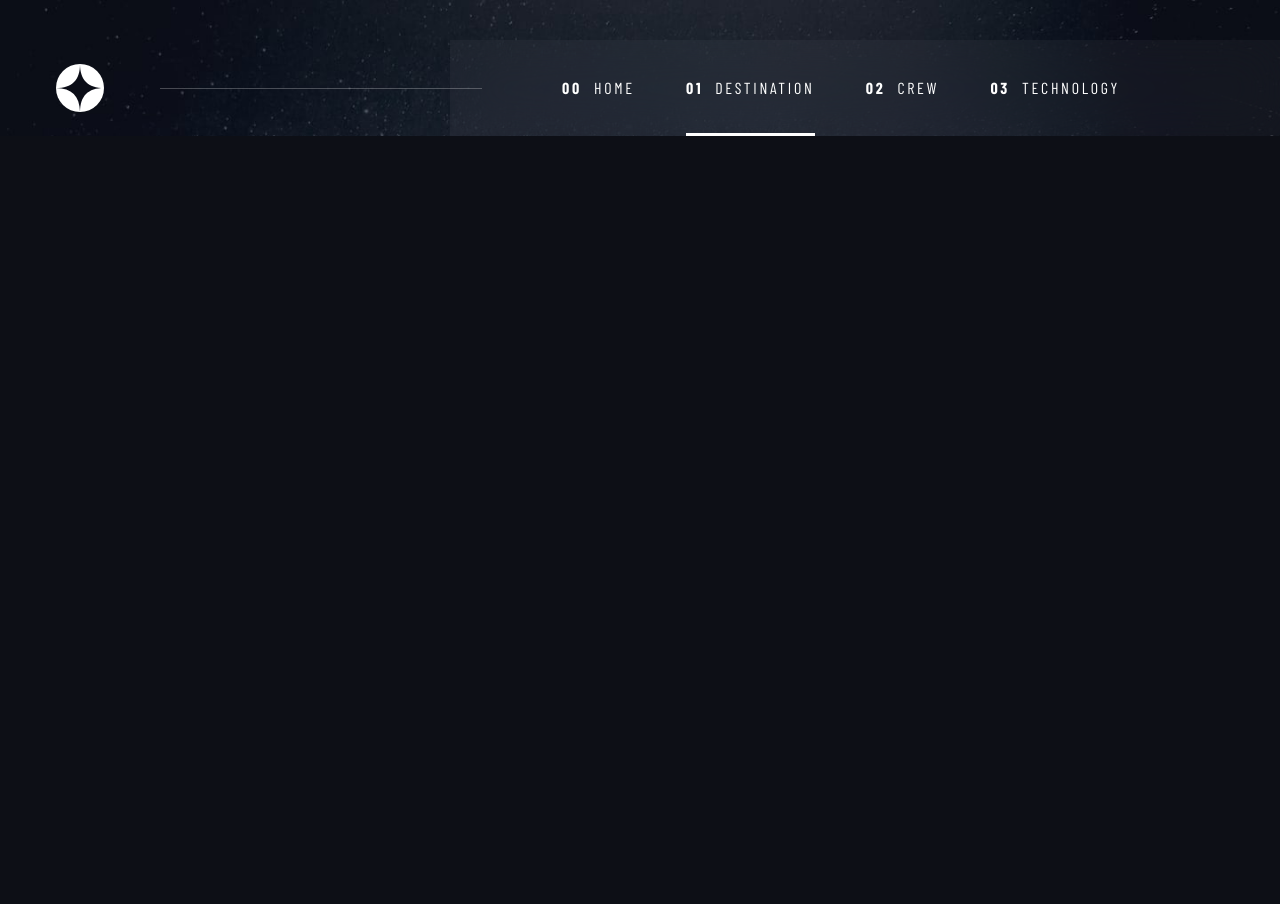
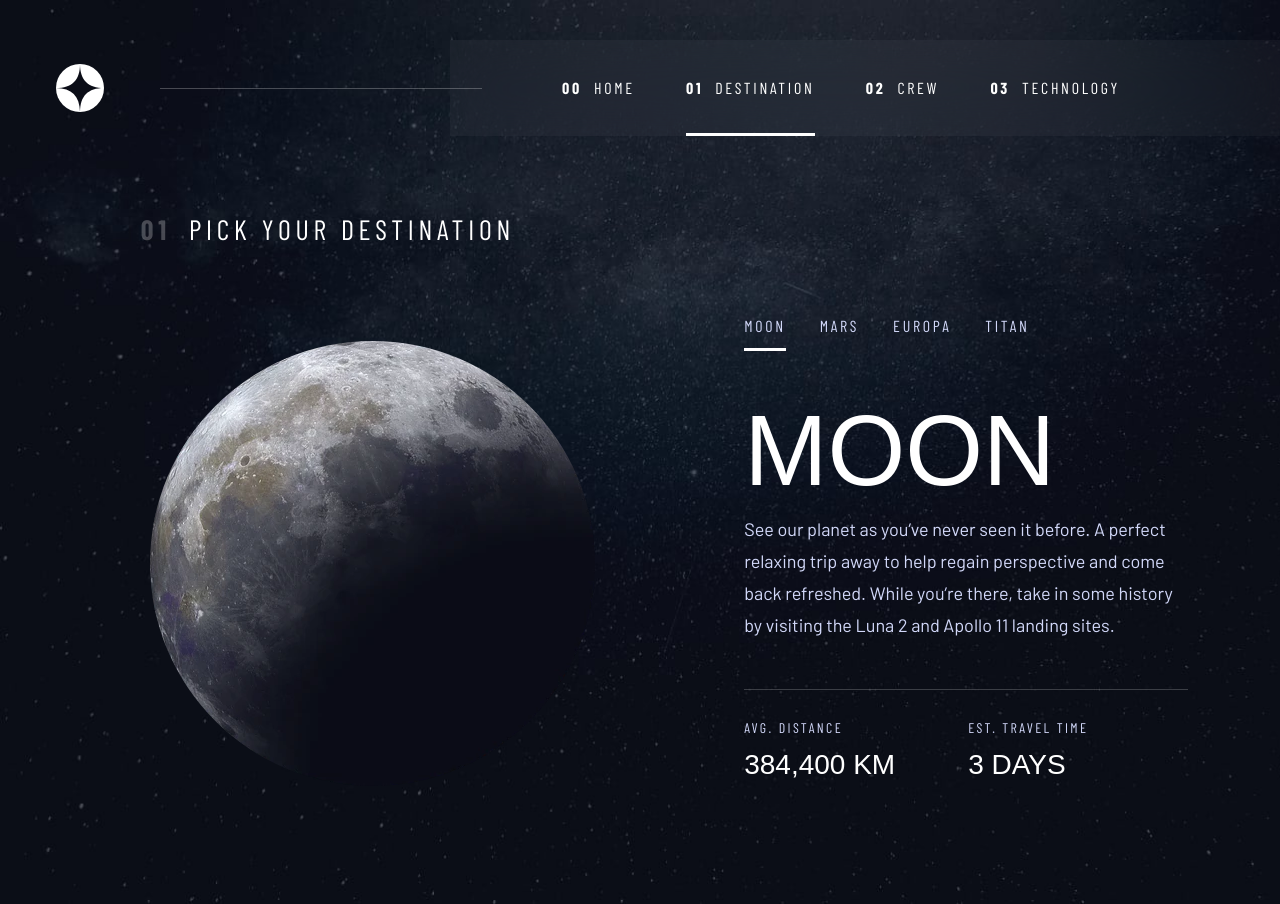
Before and after one commit to John-Paul-Larkin/fem-space-tourism-website, a Next.js app: page /destination in a window 1280 px wide. Before the commit the page ends 800 px from the top, so only its background shows below. Built offline with nearby package versions, Linux system fonts and the light colour scheme; a web font is replaced by a local one.

Commit message:
add destination slider

```diff
--- a/app/crew/page.tsx
+++ b/app/crew/page.tsx
@@ -1,15 +1,15 @@
 "use client";
+import Image from "next/image";
 
 import React, { useState } from "react";
 import jsonData from "@/public/data/data.json";
-import Image from "next/image";
+
+
 import { Swiper, SwiperSlide } from "swiper/react";
 
 import "swiper/css";
 import "swiper/css/pagination";
-import "./crewSwiper.css";
 
-import { Pagination, Navigation } from "swiper/modules";
 
 export default function Crew() {
   return (
--- a/app/destination/page.tsx
+++ b/app/destination/page.tsx
@@ -4,56 +4,70 @@ import Image from "next/image";
 import React, { useState } from "react";
 import jsonData from "@/public/data/data.json";
 
+import { Swiper, SwiperSlide, useSwiper, useSwiperSlide } from "swiper/react";
+
+import "swiper/css";
+import "swiper/css/pagination";
+
 export default function Destination() {
-  const { destinations } = jsonData;
-  const [selectedDestination, setSelectedDestination] = useState(
-    destinations[0],
-  );
-  const { name, description, travel, distance } = selectedDestination;
-  const image = selectedDestination?.images.webp;
-
-  const handleClickDestination = (clickedDestination: string) => {
-    const destinationInfo = destinations.find(
-      (destination) => destination.name === clickedDestination,
-    );
-    destinationInfo && setSelectedDestination(destinationInfo);
-  };
-
   return (
     <main className="w-screen overflow-hidden bg-destination-mobile bg-cover tablet:bg-destination-tablet desktop:bg-destination-desktop">
       <div className="mx-auto mt-[5.4rem] max-w-container-width desktop:mt-[8.5rem]">
-
-
+        <Swiper>
+          <SwiperSlide>
+            {({ isActive }) => (
+              <DestinationDetails
+                destination={0}
+                activeDestination={isActive === true ? 0 : null}
+              />
+            )}
+          </SwiperSlide>
+          <SwiperSlide>
+            {({ isActive }) => (
+              <DestinationDetails
+                destination={1}
+                activeDestination={isActive === true ? 1 : null}
+              />
+            )}
+          </SwiperSlide>
+          <SwiperSlide>
+            {({ isActive }) => (
+              <DestinationDetails
+                destination={2}
+                activeDestination={isActive === true ? 2 : null}
+              />
+            )}
+          </SwiperSlide>
+          <SwiperSlide>
+            {({ isActive }) => (
+              <DestinationDetails
+                destination={3}
+                activeDestination={isActive === true ? 3 : null}
+              />
+            )}
+          </SwiperSlide>
+        </Swiper>
       </div>
     </main>
   );
 }
 
+
 type Props = {
-  name: string | undefined;
-  menuItem: string;
-  handleClickDestination: (clickedDestination: string) => void;
+  activeDestination: number | null;
+  destination: number;
 };
 
-const DestinationMenu = (props: Props) => {
-  const { name, handleClickDestination, menuItem } = props;
+const DestinationDetails = (props: Props) => {
+  const { destination, activeDestination } = props;
+  const { destinations } = jsonData;
+
+  const { name, description, travel, distance } = destinations[destination];
+  const image = destinations[destination]?.images.webp;
+
+  const swiper = useSwiper();
 
   return (
-    <li
-      onClick={() => handleClickDestination(menuItem)}
-      className={`destination-menu-btn ${
-        name == menuItem ? "after:border-b-[3px]" : ""
-      }`}
-    >
-      {menuItem}
-    </li>
-  );
-};
-
-
-
-
-const DestinationDetails = () => {
     <div
       className="grid  grid-rows-destinationMobile text-center
   desktop:mb-[7.375rem] desktop:grid-cols-destinationDesktop desktop:grid-rows-destinationDesktop desktop:text-left"
@@ -82,28 +96,39 @@ const DestinationDetails = () => {
   desktop:mt-16 desktop:text-fs-300 desktop:tracking-ls-4"
         >
           <ul className="mx-auto  flex h-full w-[14.84375rem] items-start justify-between tablet:w-[17.84375rem] desktop:mx-0">
-        <DestinationMenu
-          name={name}
-          handleClickDestination={handleClickDestination}
-          menuItem="Moon"
-        />
+            <li
+              className={`destination-menu-btn ${
+                activeDestination == 0 ? "after:border-b-[3px]" : ""
+              }`}
+              onClick={() => swiper.slideTo(0, 500)}
+            >
+              {destinations[0].name}
+            </li>
+            <li
+              className={`destination-menu-btn ${
+                activeDestination == 1 ? "after:border-b-[3px]" : ""
+              }`}
+              onClick={() => swiper.slideTo(1, 500)}
+            >
+              {destinations[1].name}
+            </li>
 
-        <DestinationMenu
-          name={name}
-          handleClickDestination={handleClickDestination}
-          menuItem="Mars"
-        />
-
-        <DestinationMenu
-          name={name}
-          handleClickDestination={handleClickDestination}
-          menuItem="Europa"
-        />
-        <DestinationMenu
-          name={name}
-          handleClickDestination={handleClickDestination}
-          menuItem="Titan"
-        />
+            <li
+              className={`destination-menu-btn ${
+                activeDestination == 2 ? "after:border-b-[3px]" : ""
+              }`}
+              onClick={() => swiper.slideTo(2, 500)}
+            >
+              {destinations[2].name}
+            </li>
+            <li
+              className={`destination-menu-btn ${
+                activeDestination == 3 ? "after:border-b-[3px]" : ""
+              }`}
+              onClick={() => swiper.slideTo(3, 500)}
+            >
+              {destinations[3].name}
+            </li>
           </ul>
         </nav>
 
@@ -126,9 +151,7 @@ const DestinationDetails = () => {
             <h3 className=" mb-[.4rem] font-barlow_condensed text-fs-100 uppercase tracking-ls-3 text-lilac ">
               avg. distance
             </h3>
-        <p className="font-bellefair text-fs-600 uppercase">
-          {distance}
-        </p>
+            <p className="font-bellefair text-fs-600 uppercase">{distance}</p>
           </div>
           <div className="tablet:m-0 tablet:w-[14rem] desktop:mb-0">
             <h3 className="mb-[.4rem] font-barlow_condensed text-fs-100 uppercase tracking-ls-3 text-lilac">
@@ -141,9 +164,5 @@ const DestinationDetails = () => {
         </section>
       </section>
     </div>
-
-
-
-
-
-}
+  );
+};
```
Also changed, not shown: app/crew/crewSwiper.css (deleted, +0 -24 lines). Lines whose indentation alone changed are shown as unchanged.
